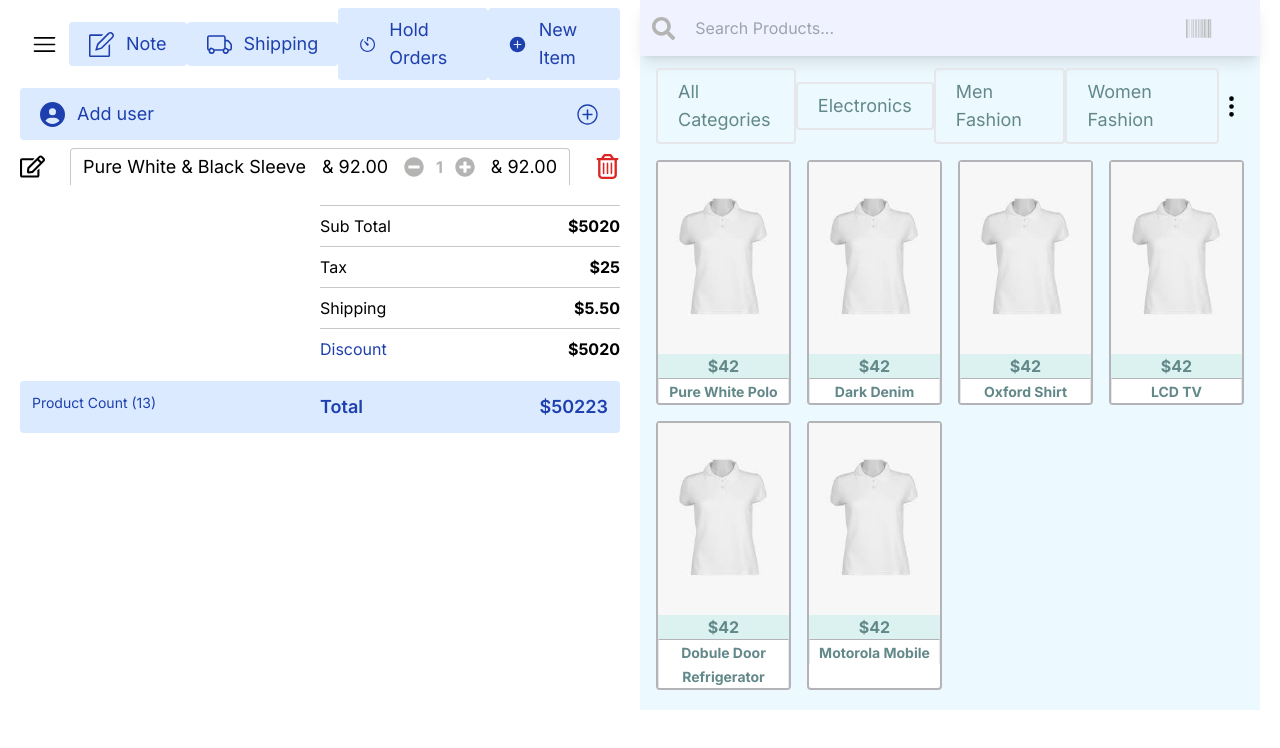
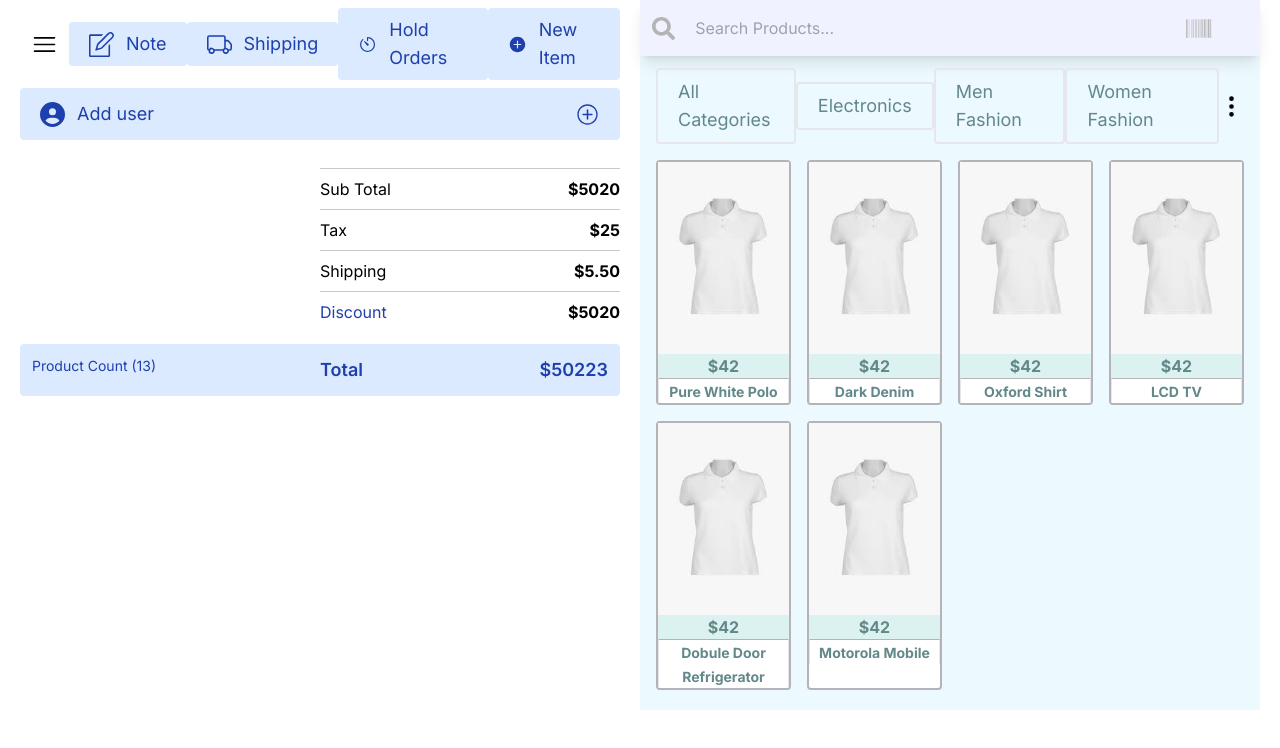
Before and after one commit to mitul88/next-pos-app, a Next.js app: page /pos in a window 1280 px wide. Shown: the top 748 px of the page. Built offline with nearby package versions, Linux system fonts and the light colour scheme.

Commit message:
connected store to cart list

```diff
--- a/src/components/pos/PosCart.jsx
+++ b/src/components/pos/PosCart.jsx
@@ -1,12 +1,26 @@
+'use client'
 import { FaRegEdit } from "react-icons/fa";
 import { FaRegTrashCan } from "react-icons/fa6";
 import { FaMinusCircle } from "react-icons/fa";
 import { FaPlusCircle } from "react-icons/fa";
+import useCartStore from "@/store/cartStore";
 
 const PosCart = () => {
+    const { items, addToCart, removeFromCart } = useCartStore();
+
+    const handleAddToCart = (item) => {
+        addToCart(item)
+    }
+
+    const handleRemoveFromCart = (item) => {
+        removeFromCart(item)
+    }
+
   return (
-    <div className="w-full">
-            <div className="flex items-center justify-between">
+    <div className="w-full flex flex-col">
+
+        {items.map((item) => (
+            <div className="flex items-center justify-between" key={item.id}>
                 <div className="basis-1/12">
                     <FaRegEdit size={25}/>
                 </div>
@@ -18,9 +32,9 @@ const PosCart = () => {
                         <span className="text-md lg:text-lg">& 92.00</span>
                     </div>
                     <div className="flex items-center text-[#B4B4B3]">
-                        <button><FaMinusCircle size={20}/></button>
+                        <button onClick={()=>handleRemoveFromCart(item.id)}><FaMinusCircle size={20}/></button>
                         <span className="font-bold mx-3">1</span>
-                        <button><FaPlusCircle size={20}/></button>
+                        <button onClick={()=>handleAddToCart({id: item.id, title: item.title, price:item.price})}><FaPlusCircle size={20}/></button>
                     </div>
                     <div>
                         <span className="text-md lg:text-lg">& 92.00</span>
@@ -30,6 +44,8 @@ const PosCart = () => {
                     <FaRegTrashCan size={25} className="text-red-600"/>
                 </div>
             </div>
+        ))}
+
         </div>
   )
 }
```
